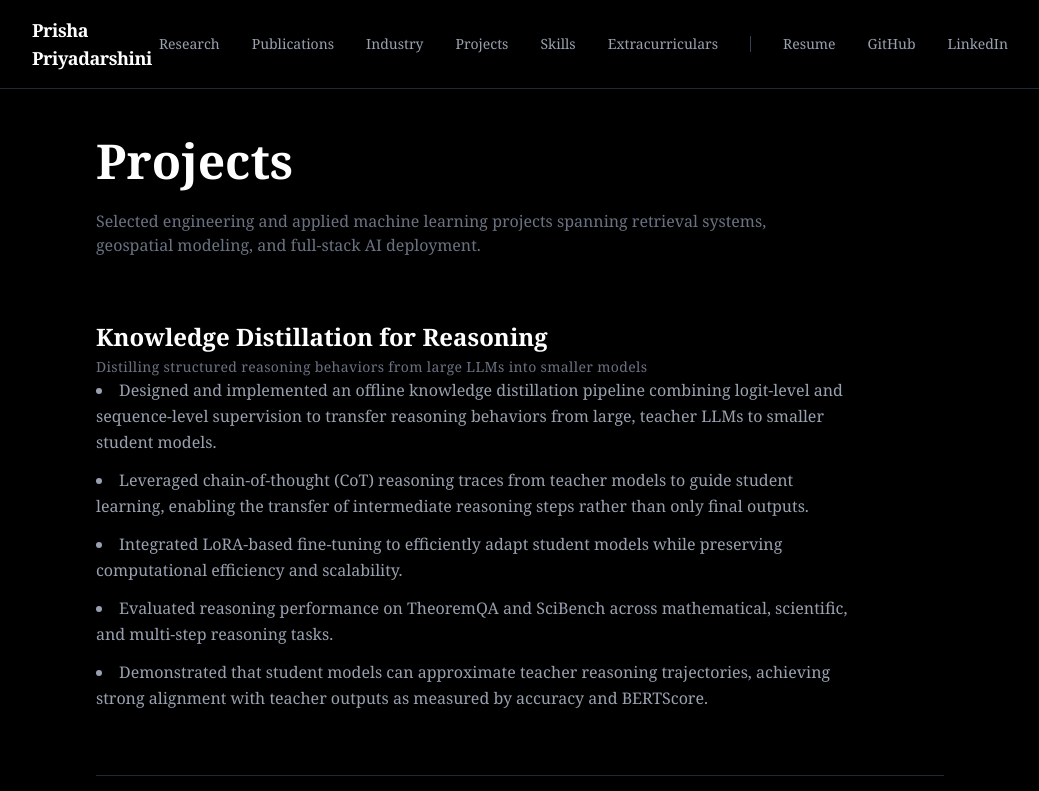
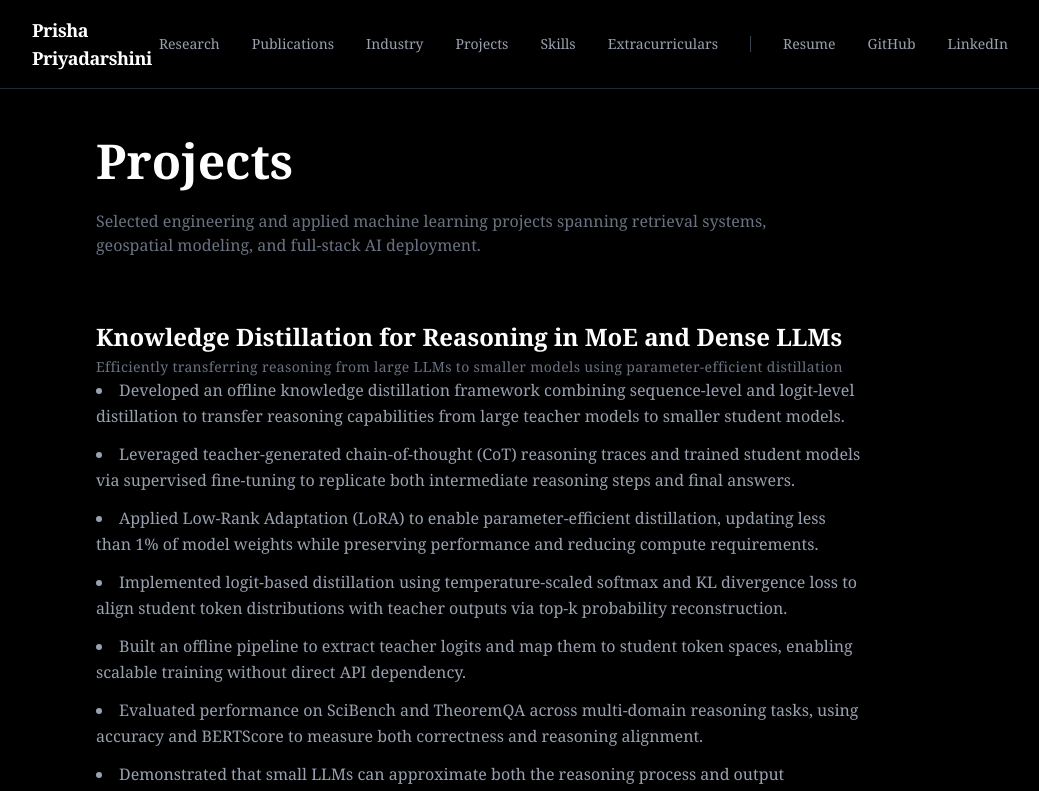
Before and after one commit to priyadp1/Website, a Next.js app in the folder prisha-portfolio/: page /projects in a window 1280 px wide. Shown: the top 791 px of the page, without its empty margins (120-1159 px from the left). Built offline with nearby package versions, Linux system fonts and the light colour scheme.

Commit message:
Updated webiste

```diff
--- a/prisha-portfolio/src/app/projects/page.tsx
+++ b/prisha-portfolio/src/app/projects/page.tsx
@@ -15,39 +15,47 @@ export default function Projects() {
       {/*Knowledge Distillation Project */}
       <section className="space-y-8 max-w-3xl">
         <div>
-          <h2 className="text-2xl font-semibold text-white">
-  Knowledge Distillation for Reasoning
+        <h2 className="text-2xl font-semibold text-white">
+  Knowledge Distillation for Reasoning in MoE and Dense LLMs
 </h2>
 <p className="text-sm text-gray-500 mt-1 tracking-wide">
-  Distilling structured reasoning behaviors from large LLMs into smaller models
+  Efficiently transferring reasoning from large LLMs to smaller models using parameter-efficient distillation
 </p>
 
 <ul className="space-y-3 text-gray-400 list-disc list-inside leading-relaxed">
   <li>
-    Designed and implemented an offline knowledge distillation pipeline combining
-    logit-level and sequence-level supervision to transfer reasoning behaviors
-    from large, teacher LLMs to smaller student models.
+    Developed an offline knowledge distillation framework combining sequence-level
+    and logit-level distillation to transfer reasoning capabilities
+    from large teacher models to smaller student models.
   </li>
   <li>
-    Leveraged chain-of-thought (CoT) reasoning traces from teacher models to guide
-    student learning, enabling the transfer of intermediate reasoning steps
-    rather than only final outputs.
+    Leveraged teacher-generated chain-of-thought (CoT) reasoning traces and trained
+    student models via supervised fine-tuning to replicate both intermediate reasoning
+    steps and final answers.
   </li>
   <li>
-    Integrated LoRA-based fine-tuning to efficiently adapt student models while preserving
-    computational efficiency and scalability.
+    Applied Low-Rank Adaptation (LoRA) to enable parameter-efficient distillation,
+    updating less than 1% of model weights while preserving performance and reducing
+    compute requirements.
   </li>
   <li>
-    Evaluated reasoning performance on TheoremQA and SciBench across mathematical,
-    scientific, and multi-step reasoning tasks.
+    Implemented logit-based distillation using temperature-scaled softmax and KL divergence
+    loss to align student token distributions with teacher outputs via top-k probability reconstruction.
   </li>
   <li>
-    Demonstrated that student models can approximate teacher reasoning trajectories,
-    achieving strong alignment with teacher outputs as measured by accuracy and BERTScore.
+    Built an offline pipeline to extract teacher logits and map them to student token spaces,
+    enabling scalable training without direct API dependency.
+  </li>
+  <li>
+    Evaluated performance on SciBench and TheoremQA across multi-domain reasoning tasks,
+    using accuracy and BERTScore to measure both correctness and reasoning alignment.
+  </li>
+  <li>
+    Demonstrated that small LLMs can approximate both the reasoning process and output
+    distributions of larger models with minimal parameter updates.
   </li>
 </ul>
-
-</div>
+        </div>
       </section>
       <hr className="border-gray-800" />
 
```
